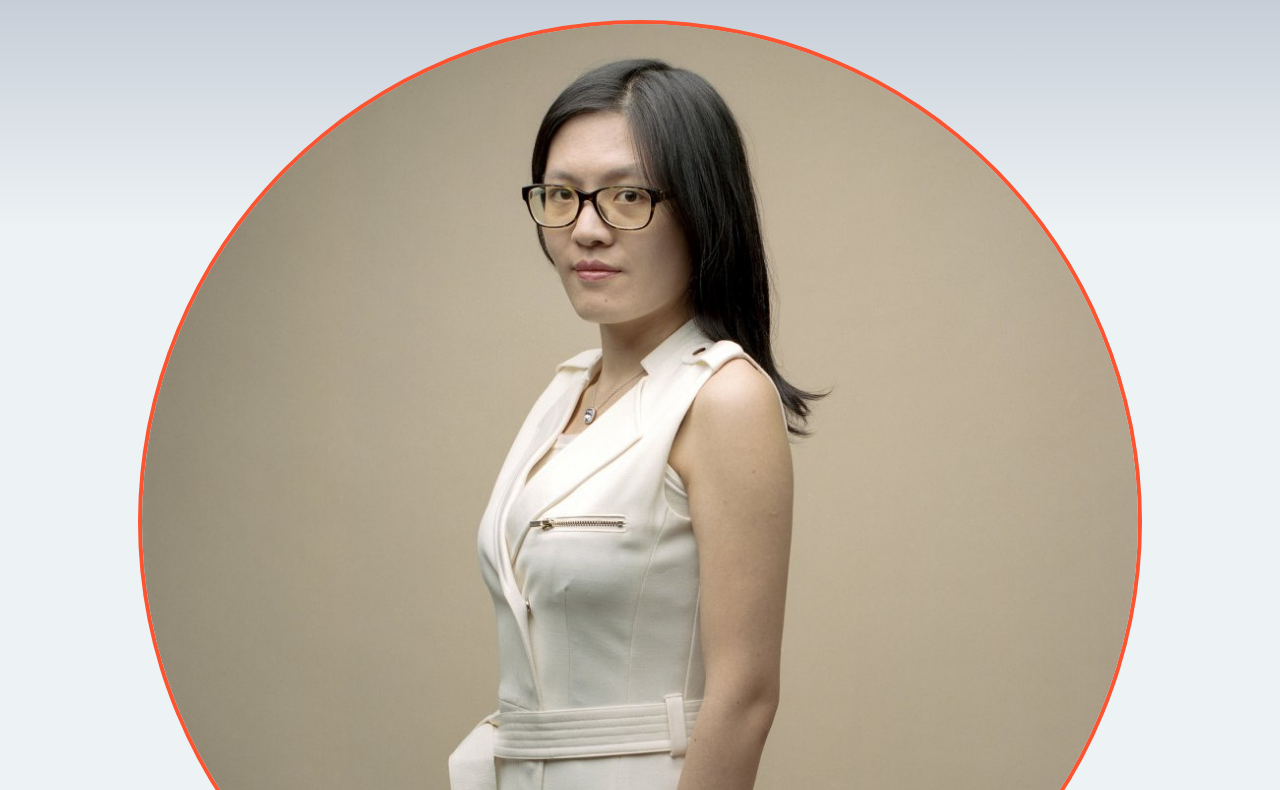
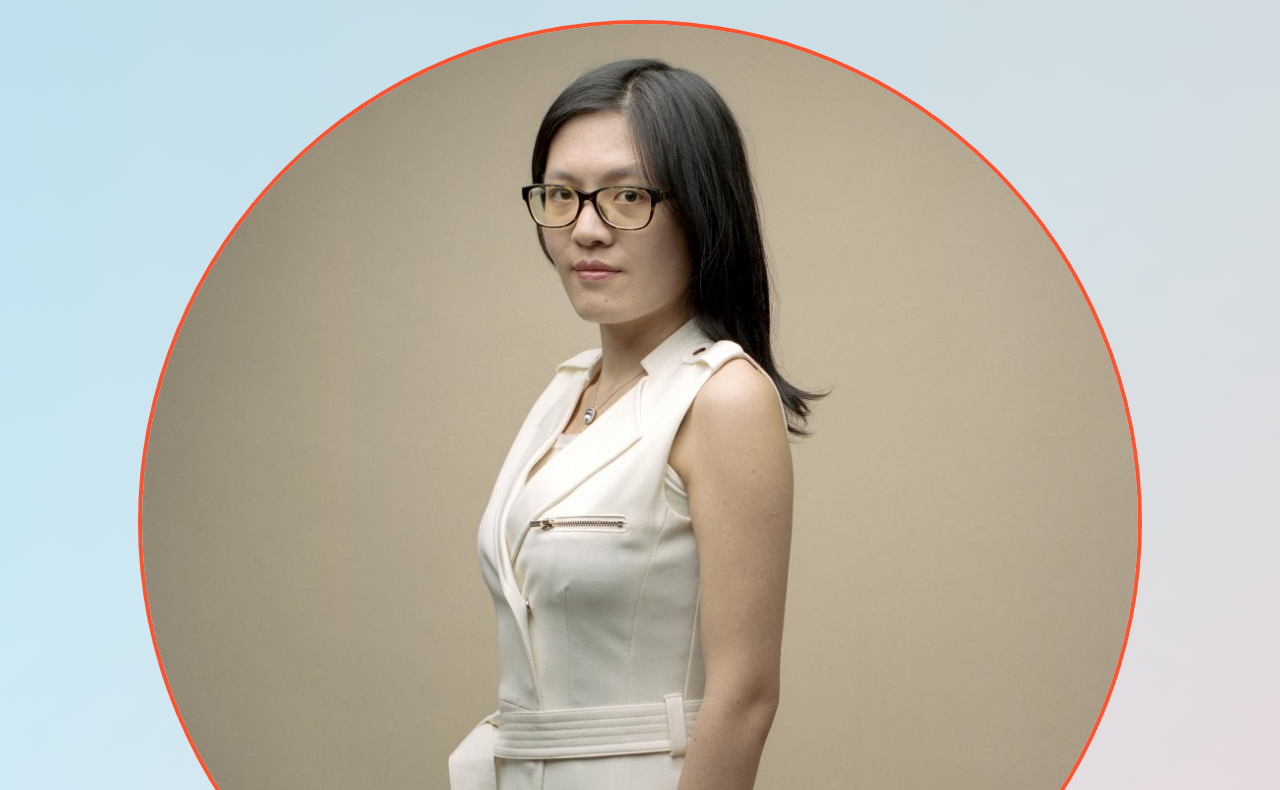
Before and after one commit to brandon-wallace/fcctributepage, a plain HTML site: page index.html in a window 1280 px wide. Shown: the part 331-1121 px from the top of the page. Drawn offline with nearby package versions, Linux system fonts and the light colour scheme.

Commit message:
Changed background colors

```diff
--- a/css/style.css
+++ b/css/style.css
@@ -7,16 +7,20 @@ body {
 html {
   --red: #fc3c30;
   --blue: #30BCEd;
+  --redish: hsla(0, 84%, 76%, 0.8);
 }
 
 body {
   margin: 0;
   color: #191919;
   font-family: 'Open Sans', sans-serif;
-  background-image: -webkit-gradient(linear, left top, left bottom, from(#8D99AE), color-stop(#EDF2F4), color-stop(#EDF2F4), color-stop(#EDF2F4), color-stop(#EDF2F4), to(#8D99AE));
-  background-image: -webkit-linear-gradient(#8D99AE, #EDF2F4, #EDF2F4, #EDF2F4, #EDF2F4, #8D99AE);
-  background-image: -o-linear-gradient(#8D99AE, #EDF2F4, #EDF2F4, #EDF2F4, #EDF2F4, #8D99AE);
-  background-image: linear-gradient(#8D99AE, #EDF2F4, #EDF2F4, #EDF2F4, #EDF2F4, #8D99AE);
+  background: -webkit-linear-gradient(233deg, hsla(0, 1%, 72%, 0.5), hsla(0, 1%, 72%, 0) 70.71%),
+            -webkit-linear-gradient(323deg, hsla(197, 100%, 73%, 0.5), hsla(197, 100%, 73%, 0) 70.71%),
+            -webkit-linear-gradient(114deg, hsla(1, 100%, 71%, 0.5), hsla(1, 100%, 71%, 0) 70.71%);  background: -o-linear-gradient(233deg, hsla(0, 1%, 72%, 0.5), hsla(0, 1%, 72%, 0) 70.71%),
+            -o-linear-gradient(323deg, hsla(197, 100%, 73%, 0.5), hsla(197, 100%, 73%, 0) 70.71%),
+            -o-linear-gradient(114deg, hsla(1, 100%, 71%, 0.5), hsla(1, 100%, 71%, 0) 70.71%);  background: linear-gradient(217deg, hsla(0, 1%, 72%, 0.5), hsla(0, 1%, 72%, 0) 70.71%),
+            linear-gradient(127deg, hsla(197, 100%, 73%, 0.5), hsla(197, 100%, 73%, 0) 70.71%),
+            linear-gradient(336deg, hsla(1, 100%, 71%, 0.5), hsla(1, 100%, 71%, 0) 70.71%);
 }
 
 a {
```
